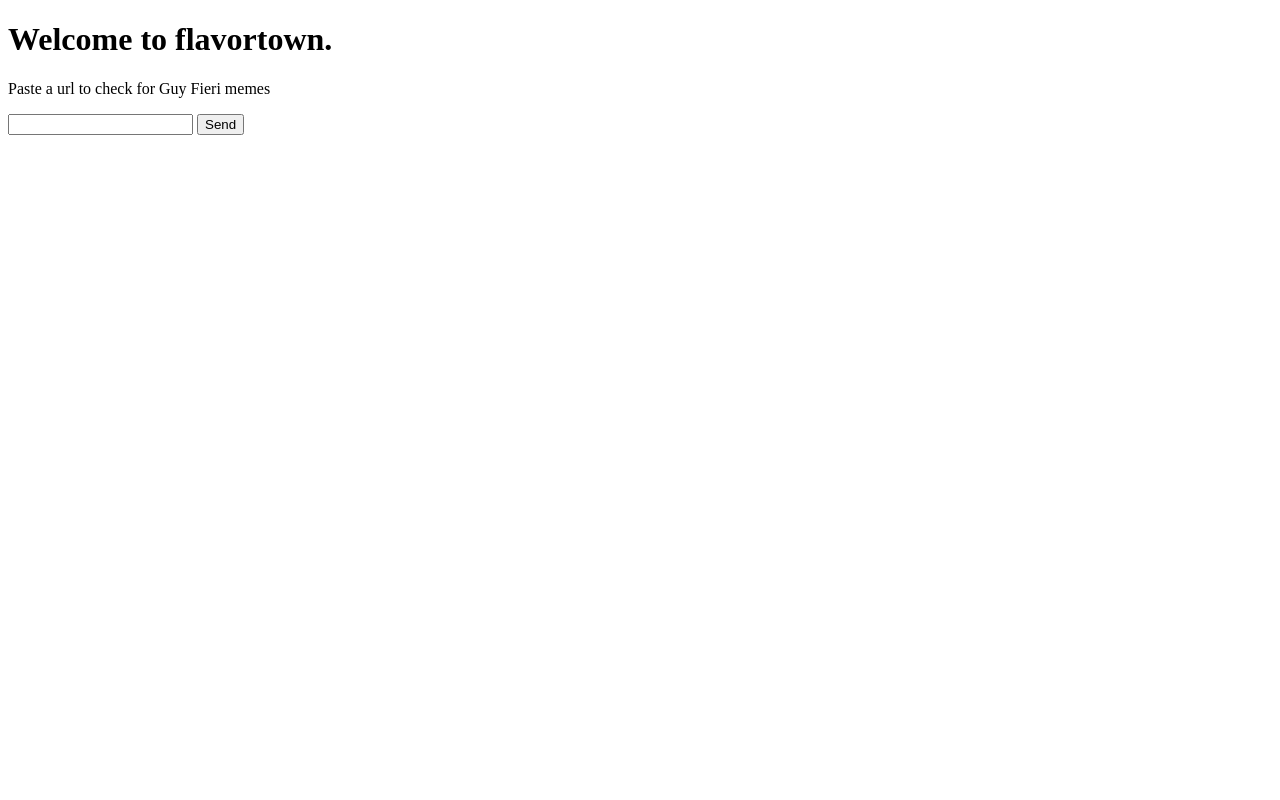
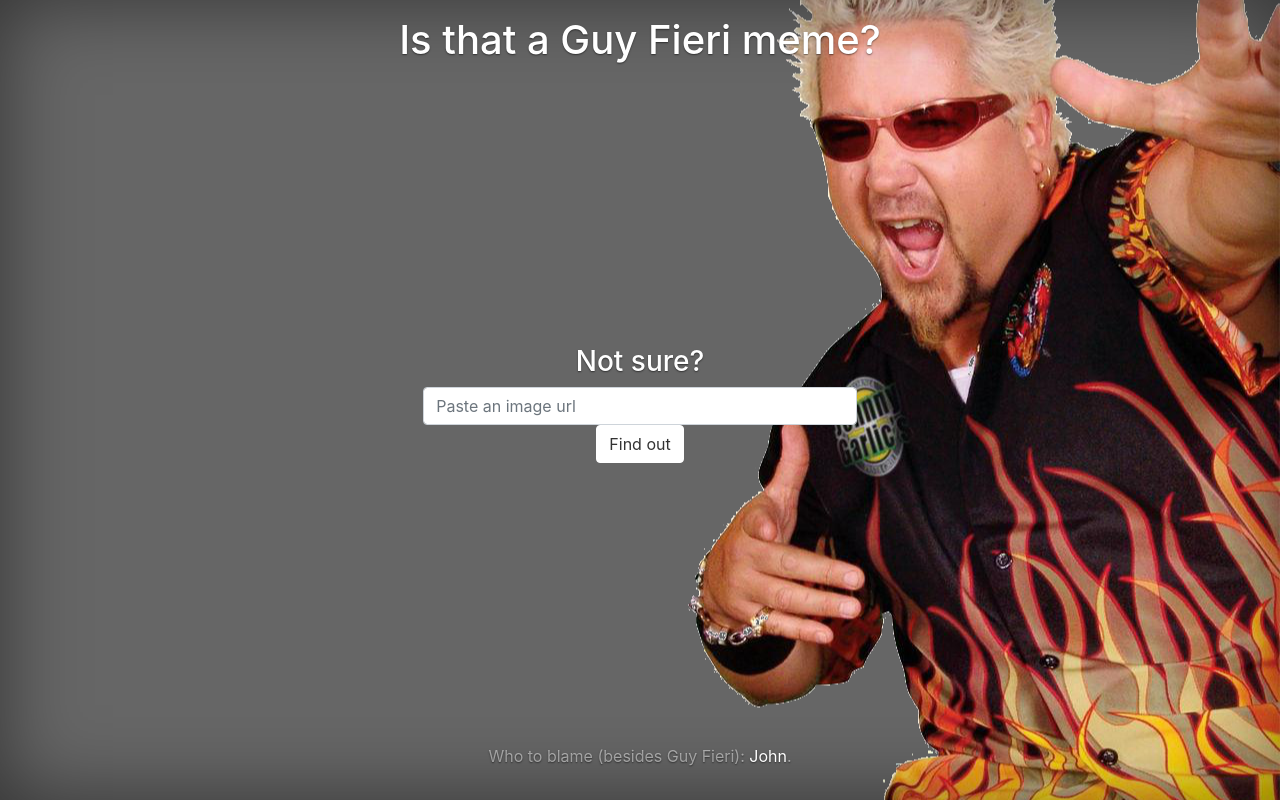
Before and after one commit to torrencj/gfmeme, a plain HTML site: page index.html in a window 1280 px wide. Drawn offline with nearby package versions, Linux system fonts and the light colour scheme.

Commit message:
increased the flavor with some styling

```diff
--- /dev/null
+++ b/css/master.css
@@ -0,0 +1,113 @@
+/*
+ * Globals
+ */
+
+/* Links */
+a,
+a:focus,
+a:hover {
+  color: #fff;
+}
+
+/* Custom default button */
+.btn-secondary,
+.btn-secondary:hover,
+.btn-secondary:focus {
+  color: #333;
+  text-shadow: none; /* Prevent inheritance from `body` */
+  background-color: #fff;
+  border: .05rem solid #fff;
+}
+
+
+/*
+ * Base structure
+ */
+
+html,
+body {
+  height: 100%;
+  background-color: #666;
+  background-repeat: no-repeat;
+  background-position: right;
+  background-image: url('../img/flavor.png');
+}
+
+body {
+  display: -ms-flexbox;
+  display: -webkit-box;
+  display: flex;
+  -ms-flex-pack: center;
+  -webkit-box-pack: center;
+  justify-content: center;
+  color: #fff;
+  text-shadow: 0 .05rem .1rem rgba(0, 0, 0, .5);
+  box-shadow: inset 0 0 5rem rgba(0, 0, 0, .5);
+}
+
+.cover-container {
+  max-width: 42em;
+}
+
+
+/*
+ * Header
+ */
+.masthead {
+  margin-bottom: 2rem;
+}
+
+.masthead-brand {
+  margin-bottom: 0;
+}
+
+.nav-masthead .nav-link {
+  padding: .25rem 0;
+  font-weight: 700;
+  color: rgba(255, 255, 255, .5);
+  background-color: transparent;
+  border-bottom: .25rem solid transparent;
+}
+
+.nav-masthead .nav-link:hover,
+.nav-masthead .nav-link:focus {
+  border-bottom-color: rgba(255, 255, 255, .25);
+}
+
+.nav-masthead .nav-link + .nav-link {
+  margin-left: 1rem;
+}
+
+.nav-masthead .active {
+  color: #fff;
+  border-bottom-color: #fff;
+}
+
+@media (min-width: 48em) {
+  .masthead-brand {
+    float: left;
+  }
+  .nav-masthead {
+    float: right;
+  }
+}
+
+
+/*
+ * Cover
+ */
+.cover {
+  padding: 0 1.5rem;
+}
+.cover .btn-lg {
+  padding: .75rem 1.25rem;
+  font-weight: 700;
+}
+
+
+/*
+ * Footer
+ */
+.mastfoot {
+  color: rgba(255, 255, 255, .5);
+}
--- a/index.html
+++ b/index.html
@@ -2,14 +2,41 @@
 <html lang="en" dir="ltr">
   <head>
     <meta charset="utf-8">
-    <title>Is that a Guy Fieri meme?</title>
+    <meta name="viewport" content="width=device-width, initial-scale=1, shrink-to-fit=no">
+    <title>Guy Fieri Meme Checker</title>
+    <link rel="stylesheet" href="https://stackpath.bootstrapcdn.com/bootstrap/4.0.0/css/bootstrap.min.css">
+    <link rel="stylesheet" href="css/master.css">
   </head>
-  <body>
-    <h1>Welcome to flavortown.</h1>
-    <p>Paste a url to check for Guy Fieri memes</p>
-    <form class="" action="https://us-central1-trans-grid-168913.cloudfunctions.net/GFM" method="get">
-      <input type="text" name="url" value="">
-      <input type="submit" name="" value="Send">
-    </form>
+  <body class="text-center">
+
+  <div class="cover-container d-flex h-100 p-3 mx-auto flex-column">
+    <header class="masthead mb-auto">
+      <div class="inner">
+        <h1 class="masthead-brand">Is that a Guy Fieri meme?</h1>
+        <!-- <nav class="nav nav-masthead justify-content-center">
+          <a class="nav-link active" href="#">Home</a>
+          <a class="nav-link" href="#">Features</a>
+          <a class="nav-link" href="#">Contact</a>
+        </nav> -->
+      </div>
+    </header>
+
+    <main role="main" class="inner cover">
+      <h3 class="cover-heading">Not sure?</h3>
+      <!-- <p class="lead"></p>
+      <p class="lead"> -->
+        <form class="" action="https://us-central1-trans-grid-168913.cloudfunctions.net/GFM" method="get">
+          <input class="form-control" type="text" name="url" placeholder="Paste an image url">
+          <input class="btn btn-secondary" type="submit" name="" value="Find out">
+        </form>
+      <!-- </p> -->
+    </main>
+
+    <footer class="mastfoot mt-auto">
+      <div class="inner">
+        <p>Who to blame (besides Guy Fieri): <a href="https://www.github.com/torrenj">John</a>.</p>
+      </div>
+    </footer>
+  </div>
   </body>
 </html>
```
Also changed, not shown: img/flavor.png (added).
